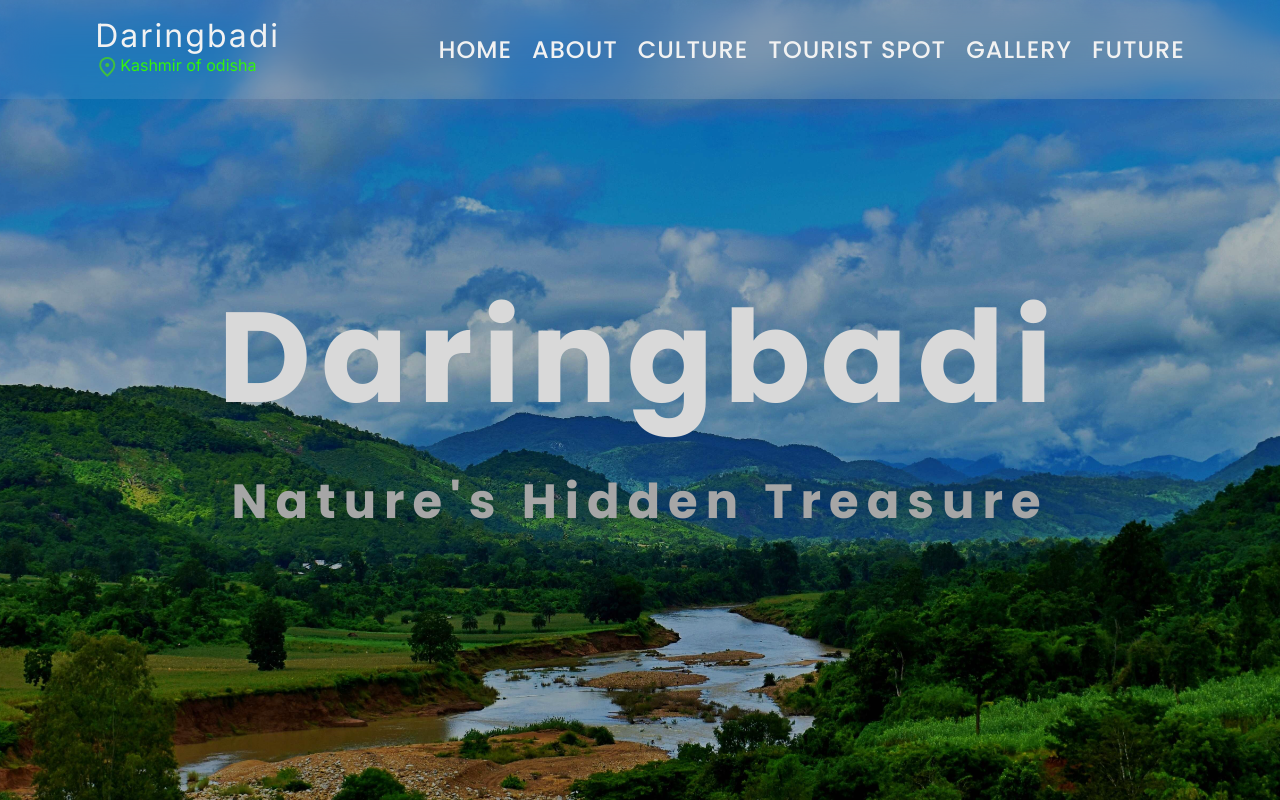
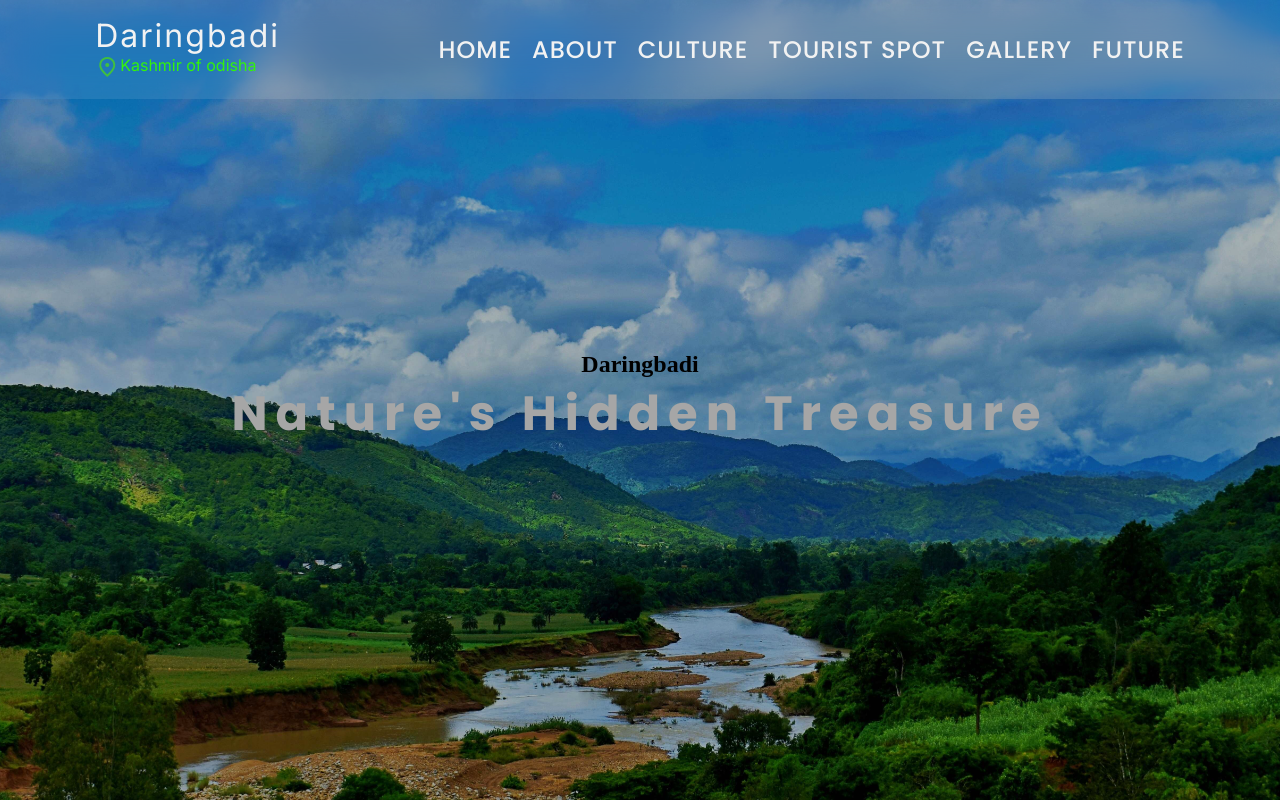
Before and after one commit to Ashutosh054-cs/My_village, a plain HTML site: page index.html in a window 1280 px wide. Drawn offline with nearby package versions, Linux system fonts and the light colour scheme.

Commit message:
little update

```diff
--- a/index.html
+++ b/index.html
@@ -60,7 +60,7 @@
     <!-- Main section -->
     <section id="home">
         <div id="main-body">
-            <h1 class="lol">Daringbadi</h1>
+            <h1 >Daringbadi</h1>
             <h3>Nature's Hidden Treasure</h3>
         </div>
     </section>
--- a/style.css
+++ b/style.css
@@ -165,9 +165,7 @@ a:hover {
     #hamburger {
         display: block;
     }
-    nav{
 
-    }
     #nav-menu {
         top: 100%;
         left: 0;
```
